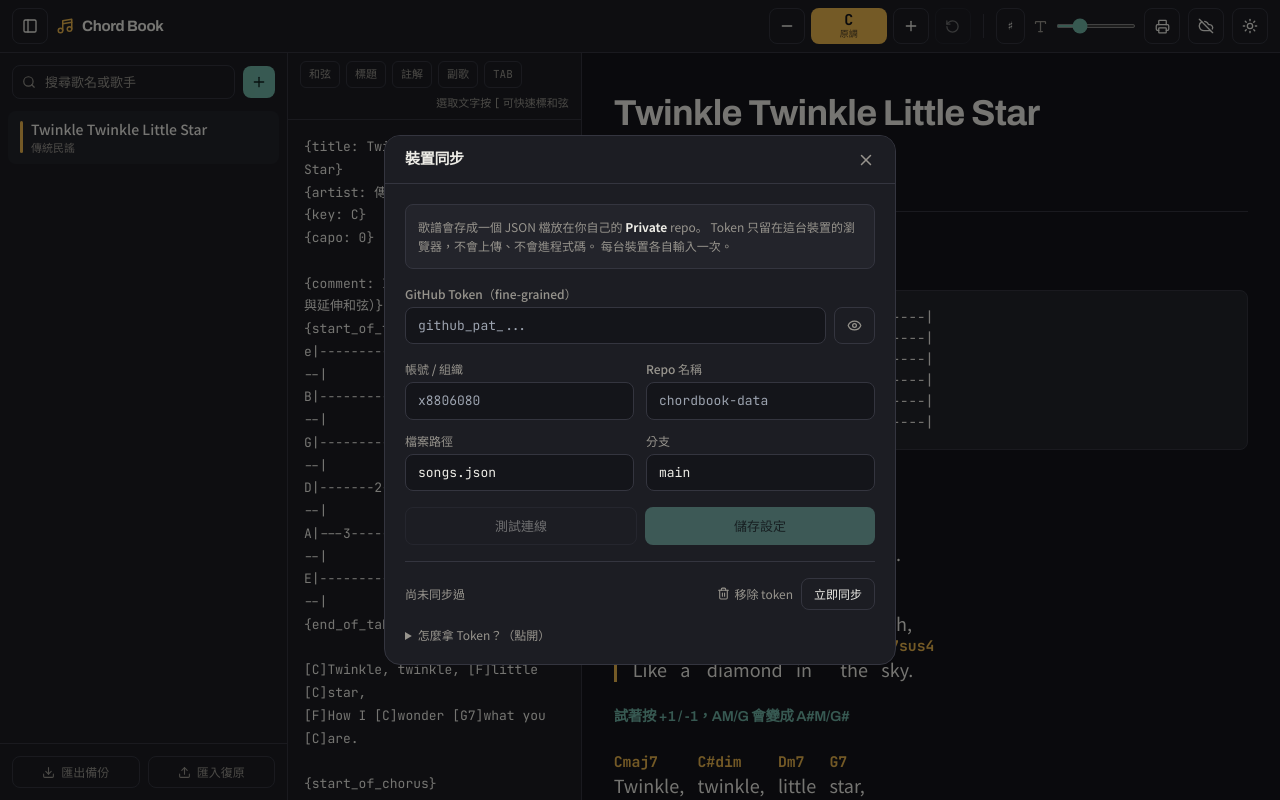
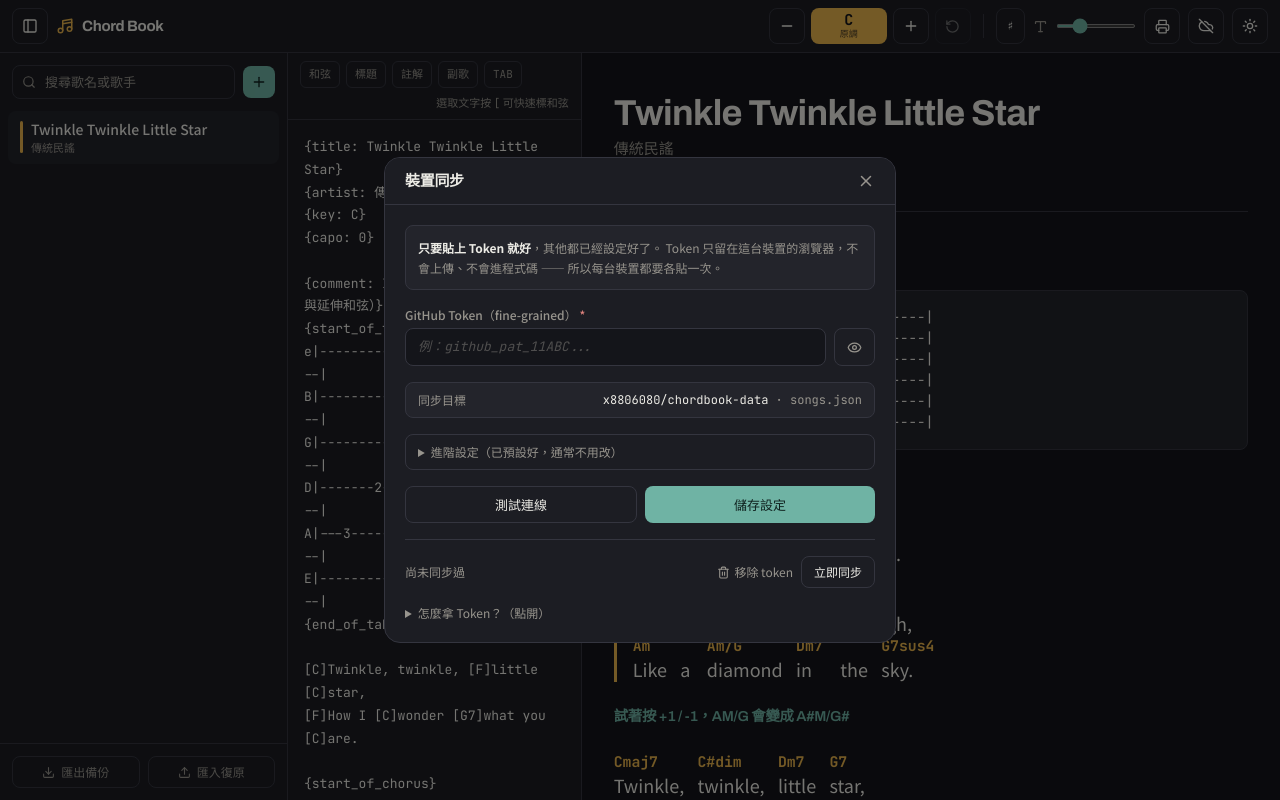
Before and after one commit to x8806080/guitar-chord-book, a React (Vite) app: page / in a window 1280 px wide. Both pictures are taken after a click on the button 1206 px from the left and 26 px from the top of the page. Built offline with nearby package versions, Linux system fonts and the light colour scheme.

Commit message:
feat: owner/repo 改由 config.js 預設帶入，面板只需貼 token

```diff
--- a/package.json
+++ b/package.json
@@ -8,7 +8,7 @@
     "build": "vite build",
     "preview": "vite preview",
     "test": "node --test test/*.test.js",
-    "test:smoke": "esbuild src/App.jsx --bundle --format=cjs --platform=browser --outfile=.smoke/app.cjs --external:react --external:react-dom && node test/smoke.cjs",
+    "test:smoke": "esbuild src/App.jsx --bundle --format=cjs --platform=browser --outfile=.smoke/app.cjs --external:react --external:react-dom && esbuild src/components/SyncSettings.jsx --bundle --format=cjs --platform=browser --outfile=.smoke/sync.cjs --external:react --external:react-dom && esbuild src/config.js --bundle --format=cjs --platform=neutral --outfile=.smoke/config.cjs && node test/smoke.cjs && node test/smoke-sync.cjs",
     "test:all": "npm test && npm run test:smoke"
   },
   "dependencies": {
--- a/src/components/SyncSettings.jsx
+++ b/src/components/SyncSettings.jsx
@@ -3,8 +3,13 @@
 import { checkRepo } from '../lib/sync.js';
 
 const field =
-  'w-full rounded-lg border border-line bg-bg px-3 py-2 text-[13px] outline-none focus:border-accent';
+  'w-full rounded-lg border border-line bg-bg px-3 py-2 text-[13px] outline-none focus:border-accent ' +
+  // placeholder 調暗 + 斜體，避免被誤認為「已經填好的值」
+  'placeholder:italic placeholder:text-muted placeholder:opacity-45';
 const label = 'mb-1 block text-[12px] font-medium text-muted';
+const req = <span style={{ color: 'var(--danger)' }} title="必填"> *</span>;
+
+const FIELD_IDS = { Token: 'tok', '帳號': 'own', 'Repo 名稱': 'rep', '檔案路徑': 'pth', '分支': 'brc' };
 
 export default function SyncSettings({ config, onSave, onClear, onSyncNow, onClose, status }) {
   const [c, setC] = useState(config);
@@ -13,6 +18,39 @@
   const [result, setResult] = useState(null); // {ok, msg, warn}
 
   const set = (k, v) => setC((p) => ({ ...p, [k]: v }));
+
+  /** 哪些必填還沒填 */
+  const missing = () => {
+    const m = [];
+    if (!String(c.token).trim()) m.push('Token');
+    if (!String(c.owner).trim()) m.push('帳號');
+    if (!String(c.repo).trim()) m.push('Repo 名稱');
+    if (!String(c.path).trim()) m.push('檔案路徑');
+    if (!String(c.branch).trim()) m.push('分支');
+    return m;
+  };
+
+  /**
+   * 按鈕一律可按。缺欄位時明講缺什麼並跳到該欄位 ——
+   * 停用按鈕卻不說原因，使用者只會覺得「壞掉了」。
+   */
+  const guard = (fn) => {
+    const m = missing();
+    if (m.length) {
+      const el = document.getElementById(FIELD_IDS[m[0]]);
+      el?.closest('details')?.setAttribute('open', '');   // 缺的是進階欄位就自動展開
+      setResult({
+        ok: false,
+        msg: m.length === 1 && m[0] === 'Token'
+          ? '還沒貼上 Token。（欄位裡的灰色斜體字只是範例，不是已填入的值）'
+          : `還沒填：${m.join('、')}`,
+      });
+      el?.focus();
+      return;
+    }
+    setResult(null);
+    fn();
+  };
 
   const test = async () => {
     setTesting(true);
@@ -63,20 +101,19 @@
 
         <div className="space-y-4 p-5">
           <p className="rounded-lg border border-line bg-surface2 p-3 text-[12px] leading-relaxed text-muted">
-            歌譜會存成一個 JSON 檔放在你自己的 <strong className="text-ink">Private</strong> repo。
-            Token 只留在這台裝置的瀏覽器，不會上傳、不會進程式碼。
-            每台裝置各自輸入一次。
+            <strong className="text-ink">只要貼上 Token 就好</strong>，其他都已經設定好了。
+            Token 只留在這台裝置的瀏覽器，不會上傳、不會進程式碼 —— 所以每台裝置都要各貼一次。
           </p>
 
           <div>
-            <label className={label} htmlFor="tok">GitHub Token（fine-grained）</label>
+            <label className={label} htmlFor="tok">GitHub Token（fine-grained）{req}</label>
             <div className="flex gap-2">
               <input
                 id="tok"
                 type={show ? 'text' : 'password'}
                 value={c.token}
                 onChange={(e) => set('token', e.target.value)}
-                placeholder="github_pat_..."
+                placeholder="例：github_pat_11ABC..."
                 autoComplete="off"
                 spellCheck={false}
                 className={`${field} font-chord`}
@@ -91,24 +128,40 @@
             </div>
           </div>
 
-          <div className="grid grid-cols-2 gap-3">
+          <div className="flex items-center justify-between rounded-lg border border-line bg-surface2 px-3 py-2">
+            <span className="text-[12px] text-muted">同步目標</span>
+            <span className="font-chord text-[12px] text-ink">
+              {c.owner}/{c.repo} <span className="text-muted">· {c.path}</span>
+            </span>
+          </div>
+
+          <details className="rounded-lg border border-line">
+            <summary className="cursor-pointer select-none px-3 py-2 text-[12px] text-muted hover:text-ink">
+              進階設定（已預設好，通常不用改）
+            </summary>
+            <div className="grid grid-cols-2 gap-3 border-t border-line p-3">
               <div>
-              <label className={label} htmlFor="own">帳號 / 組織</label>
-              <input id="own" value={c.owner} onChange={(e) => set('owner', e.target.value)} placeholder="x8806080" className={`${field} font-chord`} />
+                <label className={label} htmlFor="own">帳號 / 組織{req}</label>
+                <input id="own" value={c.owner} onChange={(e) => set('owner', e.target.value)} placeholder="例：你的 GitHub 帳號" className={`${field} font-chord`} />
               </div>
               <div>
-              <label className={label} htmlFor="rep">Repo 名稱</label>
-              <input id="rep" value={c.repo} onChange={(e) => set('repo', e.target.value)} placeholder="chordbook-data" className={`${field} font-chord`} />
+                <label className={label} htmlFor="rep">Repo 名稱{req}</label>
+                <input id="rep" value={c.repo} onChange={(e) => set('repo', e.target.value)} placeholder="例：chordbook-data" className={`${field} font-chord`} />
               </div>
               <div>
-              <label className={label} htmlFor="pth">檔案路徑</label>
+                <label className={label} htmlFor="pth">檔案路徑{req}</label>
                 <input id="pth" value={c.path} onChange={(e) => set('path', e.target.value)} placeholder="songs.json" className={`${field} font-chord`} />
               </div>
               <div>
-              <label className={label} htmlFor="brc">分支</label>
+                <label className={label} htmlFor="brc">分支{req}</label>
                 <input id="brc" value={c.branch} onChange={(e) => set('branch', e.target.value)} placeholder="main" className={`${field} font-chord`} />
               </div>
+              <p className="col-span-2 text-[11px] leading-relaxed text-muted">
+                預設值寫在 <code className="font-chord">src/config.js</code>。owner / repo 不是機密，
+                可以放進程式碼；<strong className="text-ink">token 絕對不行</strong>。
+              </p>
             </div>
+          </details>
 
           {result && (
             <p
@@ -123,17 +176,16 @@
 
           <div className="flex gap-2">
             <button
-              onClick={test}
-              disabled={testing || !c.token || !c.owner || !c.repo}
+              onClick={() => guard(test)}
+              disabled={testing}
               className="inline-flex flex-1 items-center justify-center gap-1.5 rounded-lg border border-line py-2 text-[13px] hover:border-accent hover:text-accent disabled:opacity-40"
             >
               {testing && <Loader2 size={14} className="animate-spin" />}
               測試連線
             </button>
             <button
-              onClick={save}
-              disabled={!c.token || !c.owner || !c.repo}
-              className="flex-1 rounded-lg py-2 text-[13px] font-medium disabled:opacity-40"
+              onClick={() => guard(save)}
+              className="flex-1 rounded-lg py-2 text-[13px] font-medium"
               style={{ background: 'var(--accent)', color: 'var(--accent-fg)' }}
             >
               儲存設定
--- /dev/null
+++ b/src/config.js
@@ -0,0 +1,22 @@
+/**
+ * config.js — 專案層級的預設值
+ *
+ * ⚠️ 這個檔案會被打包進前端 JS，全世界看得到。
+ *    只能放「不是機密」的東西。
+ *
+ *    owner / repo 不是機密：
+ *      - owner 從你的 Pages 網址就看得出來
+ *      - repo 是 Private，沒有 token 誰都進不去（GitHub 對無權限的 private repo
+ *        一律回 404，連存在與否都不洩漏）
+ *
+ *    ❌ token 絕對不可以放這裡。放了會被 GitHub secret scanning 自動撤銷，
+ *       而且任何人打開 F12 就看得到。token 只能由使用者在每台裝置手動輸入。
+ *
+ * 👉 如果你 fork 這個專案，改這裡就好。
+ */
+export const SYNC_DEFAULTS = {
+  owner: 'x8806080',
+  repo: 'chordbook-data',
+  path: 'songs.json',
+  branch: 'main',
+};
```
Also changed, not shown: test/smoke-sync.cjs (added, +116 -0 lines), src/lib/storage.js, 2 other files (tests, documents, lock files or other folders). Lines whose indentation alone changed are shown as unchanged.
